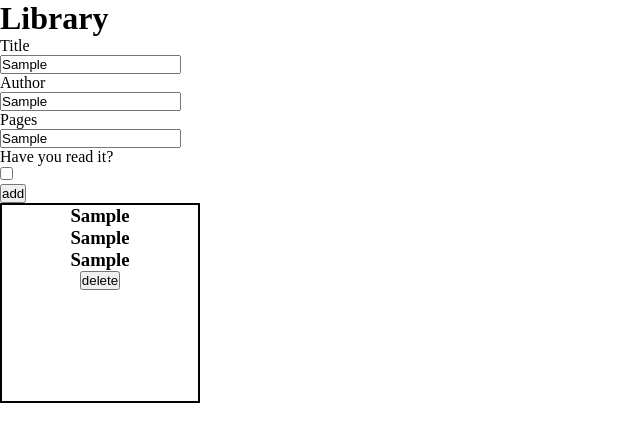
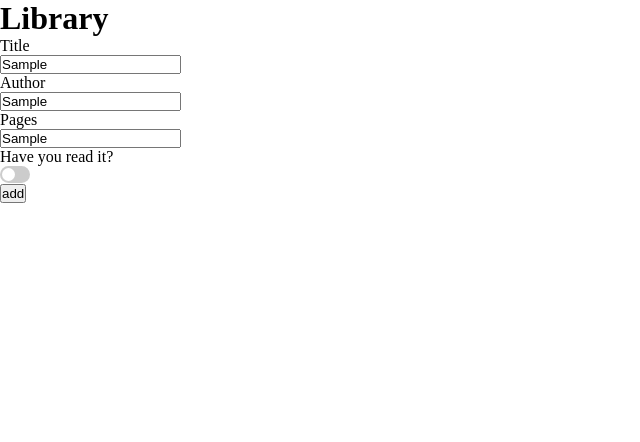
Before and after one commit to EliasFurtado/library, a plain HTML site: page index.html in a window 1280 px wide. Both pictures are taken after typing "Sample", "Sample", "Sample" into the empty fields and a click on the button "add". Shown: the whole page, without its empty margins (0-640 px from the left). Drawn offline with Linux system fonts and the light colour scheme.

Commit message:
add toogle switch button to set read status

```diff
--- a/index.html
+++ b/index.html
@@ -4,6 +4,7 @@
     <meta charset="UTF-8">
     <meta http-equiv="X-UA-Compatible" content="IE=edge">
     <meta name="viewport" content="width=device-width, initial-scale=1.0">
+    <link rel="stylesheet" href="https://cdnjs.cloudflare.com/ajax/libs/font-awesome/4.7.0/css/font-awesome.min.css">
     <link rel="stylesheet" href="styles.css">
     <title>Library APP</title>
 </head>
@@ -21,7 +22,10 @@
                 <label for="pages">Pages</label><br>
                 <input type="text" id="pages" name="pages"><br>
                 <label for="is-read">Have you read it?</label><br>
-          <input class="checkbox" type="checkbox" id="isRead" /><br>
+                <label class="switch">
+                    <input type="checkbox" id="is-read">
+                    <span class="slider round"></span>
+                </label><br>
                 <input type="button" id="add-button" value="add">
             </form>
         </div>
--- a/script.js
+++ b/script.js
@@ -1,13 +1,16 @@
-
 class Book {
     constructor(
         title = '',
         author = '',
-        pages = 0
+        pages = 0,
+        stars = 0,
+        isRead = false
     ){
     this.title = title
     this.author = author
-    this.pages = pages}
+    this.pages = pages
+    this.stars = stars
+    this.isRead = isRead}
 }
 
 class Library {
@@ -36,8 +39,9 @@ function getDataFromInput() {
     const title = document.querySelector("#title").value
     const author = document.querySelector("#author").value
     const pages = document.querySelector("#pages").value
+    const isRead = document.querySelector("#isRead").checked
 
-    return new Book(title, author, pages)
+    return new Book(title, author, pages, isRead)
 }
 
 function saveBook() {
--- a/styles.css
+++ b/styles.css
@@ -13,6 +13,62 @@
     flex-direction: column;
 }
 
+.switch {
+    position: relative;
+    display: inline-block;
+    width: 30px;
+    height: 17px;
+}
+
+.switch input {
+    opacity: 0;
+    width: 0;
+    height: 0;
+}
+
+.slider {
+    position: absolute;
+    cursor: pointer;
+    top: 0;
+    left: 0;
+    right: 0;
+    bottom: 0;
+    background-color: #ccc;
+    transition: .4s;
+}
+
+.slider:before {
+    position: absolute;
+    content: '';
+    height: 13px;
+    width: 13px;
+    left: 2px;
+    bottom: 2px;
+    background-color: white;
+    transition: .4s
+}
+
+input:checked + .slider {
+    background-color: #2196f3;
+}
+
+input:focus + .slider {
+    box-shadow: 0 0 1px #2196f3;
+}
+
+input:checked +
+.slider:before {
+    transform: translateX(13px)
+}
+
+.slider.round {
+    border-radius: 17px;
+}
+
+.slider.round:before {
+    border-radius: 50%;
+}
+
 .book-card {
     text-align: center;
     width: 200px;
```
